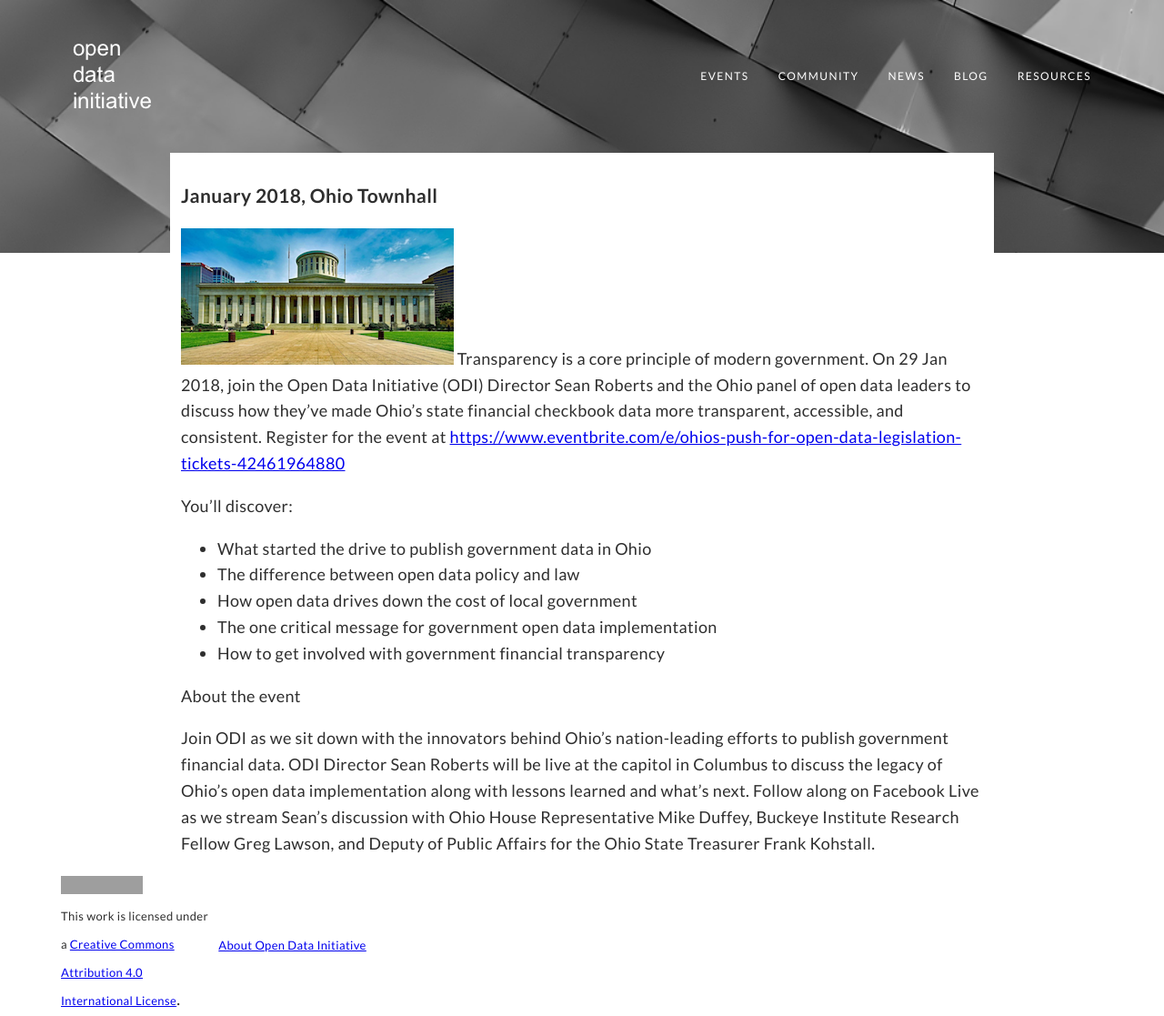
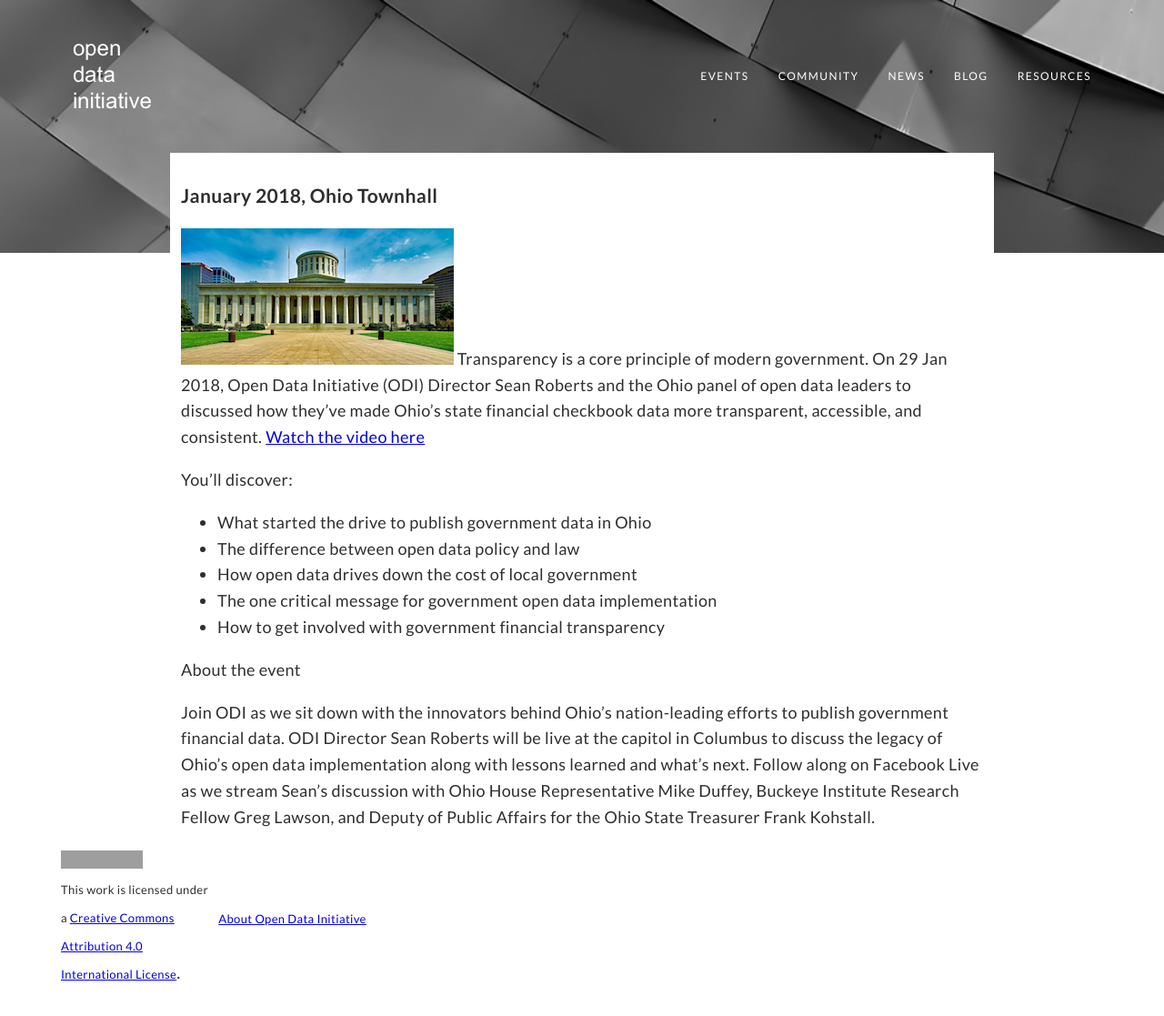
Before and after one commit to opendatainitiative/opendatainitiative.github.io, a Jekyll site: the page built from _posts/2018-01-29-ohio-townhall.md, in a window 1280 px wide. Shown: the whole page at 91% size. Built offline with Jekyll 4.4.1, drawn with Linux system fonts in a browser that asks for light colours; after the commit the page ends 1089 px from its top, so only the background shows below that; grey boxes are pictures that could not be loaded.

Commit message:
updated ohio event

```diff
--- a/_posts/2018-01-29-ohio-townhall.md
+++ b/_posts/2018-01-29-ohio-townhall.md
@@ -6,7 +6,7 @@ categories: events
 ---
 <h3>January 2018, Ohio Townhall</h3>
 <img src="/assets/img/ohio-state-capital.png" alt="January 2018 Ohio Townhall">
-Transparency is a core principle of modern government. On 29 Jan 2018, join the Open Data Initiative (ODI) Director Sean Roberts and the Ohio panel of open data leaders to discuss how they’ve made Ohio’s state financial checkbook data more transparent, accessible, and consistent. Register for the event at [https://www.eventbrite.com/e/ohios-push-for-open-data-legislation-tickets-42461964880](https://www.eventbrite.com/e/ohios-push-for-open-data-legislation-tickets-42461964880)
+Transparency is a core principle of modern government. On 29 Jan 2018, Open Data Initiative (ODI) Director Sean Roberts and the Ohio panel of open data leaders to discussed how they’ve made Ohio’s state financial checkbook data more transparent, accessible, and consistent. [Watch the video here ](https://m.facebook.com/opendatainitiative/#!/opendatainitiative/videos/?ref=page_internal&mt_nav=1)
 
 You'll discover:
 - What started the drive to publish government data in Ohio
```
